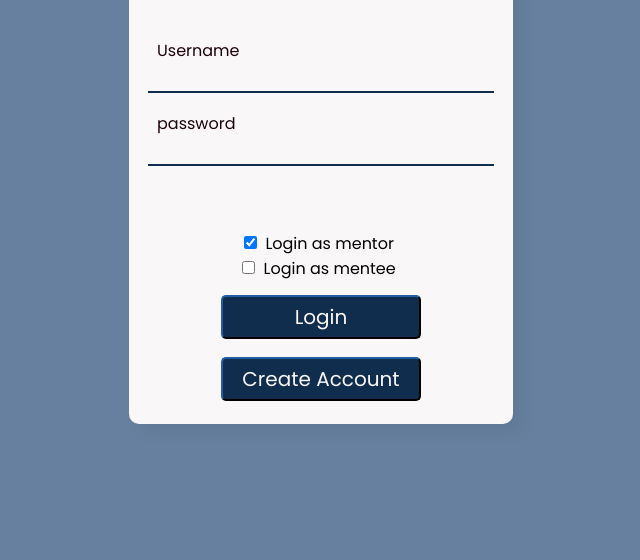
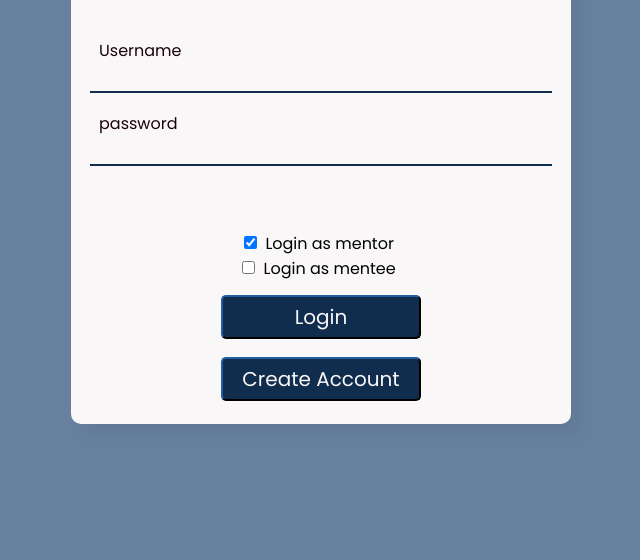
Before and after one commit to willwinborne/Mentoid, a website: page public/mentoidLogin.html in a window 1280 px wide. Shown: the part 240-800 px from the top of the page, without its empty margins (319-959 px from the left). Drawn offline with Linux system fonts and the light colour scheme.

Commit message:
Update mentoidLogin.css

```diff
--- a/public/mentoidLogin.css
+++ b/public/mentoidLogin.css
@@ -29,7 +29,7 @@ body {
 #loginDiv {
    /* border: 2px solid #112D4E;*/
     border-radius: 10px;
-    width: 30vw;
+    /* width: 30vw; */
     margin: auto;
 
     background-color: #F9F7F7;
```
